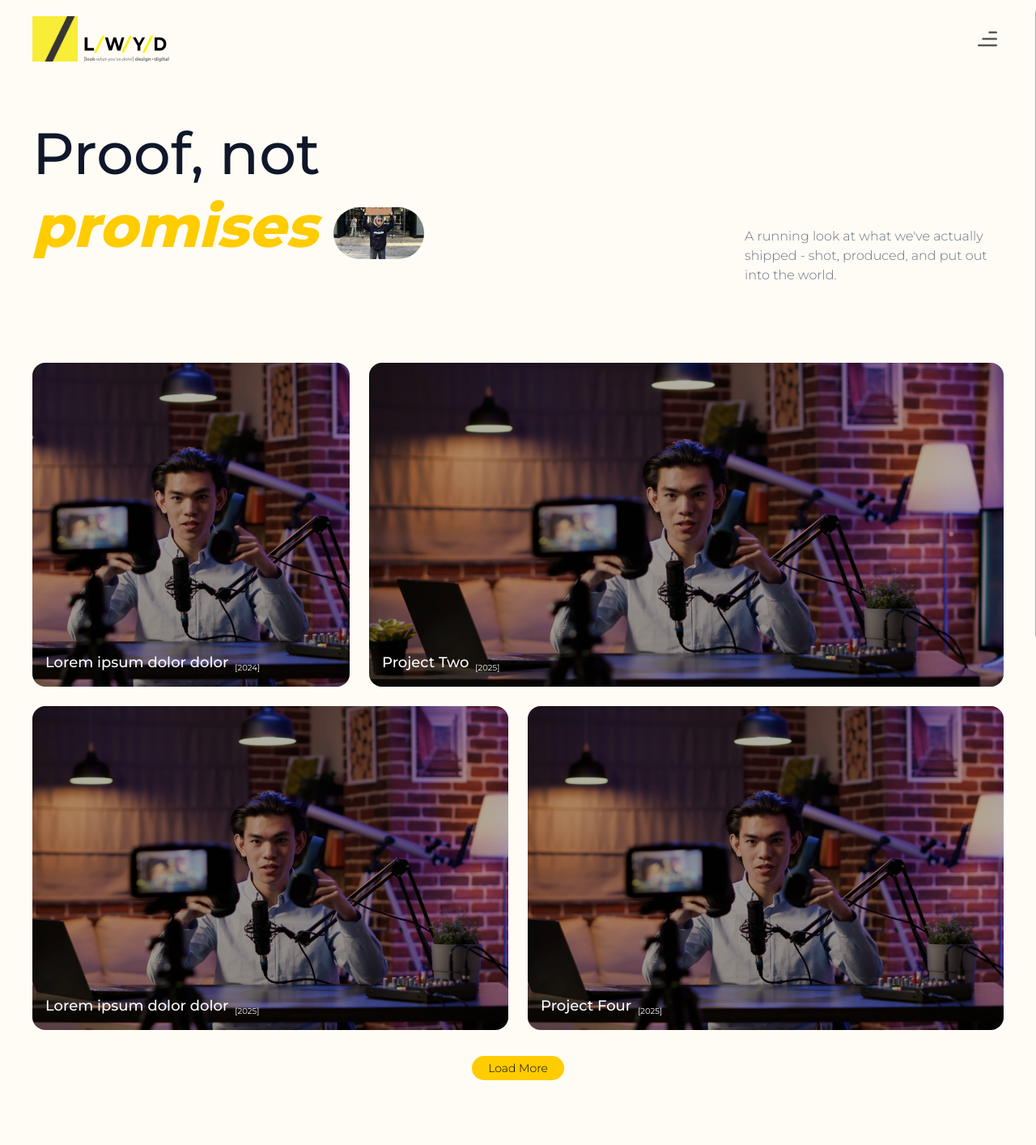
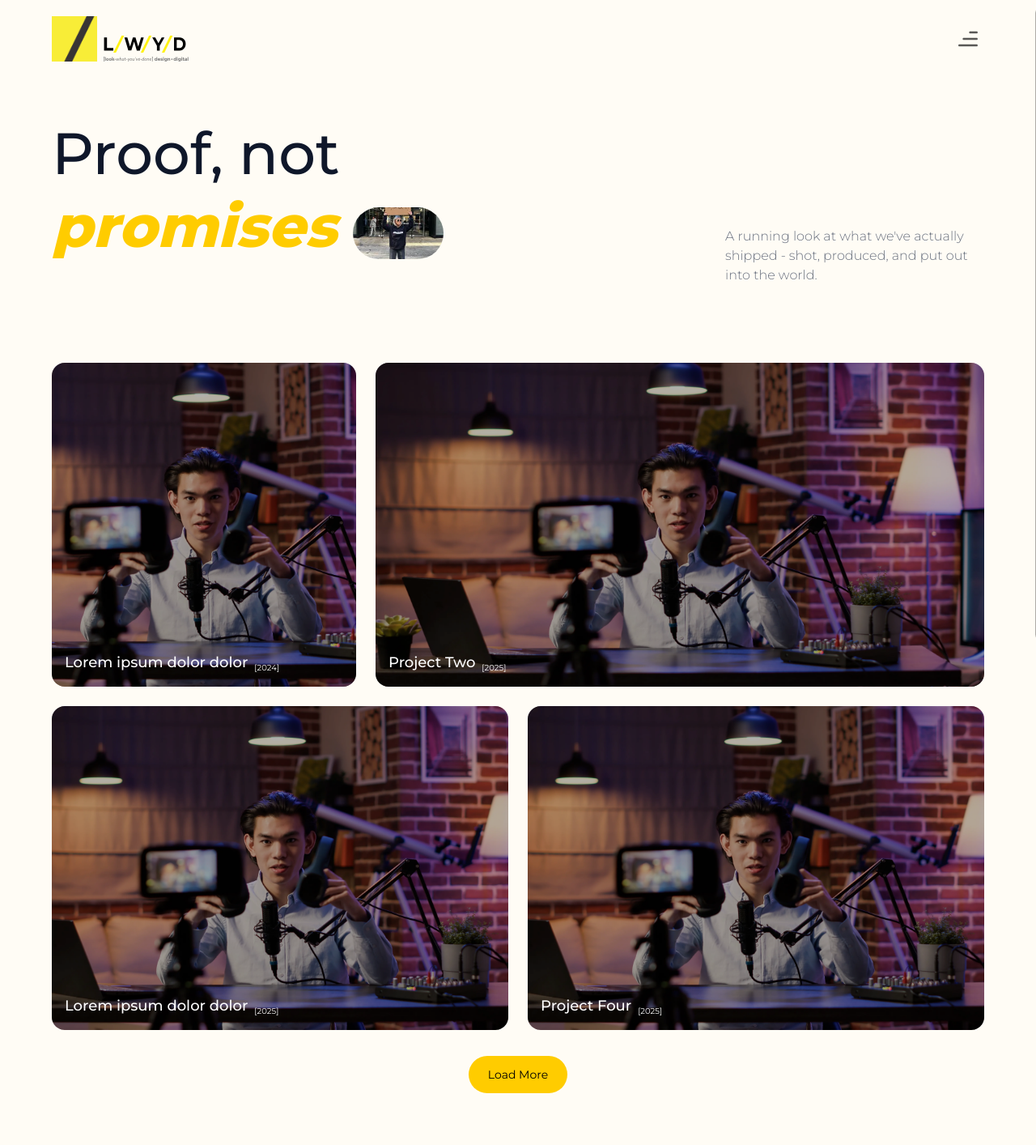
Before and after one commit to hashirrrelwyd/lwyd-ae, a React (Vite) app: page /work in a window 1280 px wide. Shown: the top 1414 px of the page at 81% size. Built offline with nearby package versions, Linux system fonts and the light colour scheme.

Commit message:
refactor: update padding and styles across components for improved layout consistency

```diff
--- a/src/components/About/Team.jsx
+++ b/src/components/About/Team.jsx
@@ -69,7 +69,7 @@ export default function Team() {
   };
 
   return (
-    <div ref={sectionRef} className="mx-1.5 mb-1.5 flex h-auto flex-col rounded-b-4xl bg-[#111111] px-6 py-10 text-white sm:h-screen md:px-10">
+    <div ref={sectionRef} className="mx-1.5 mb-1.5 flex h-auto flex-col rounded-b-4xl bg-[#111111] px-[calc(var(--side-padding)-6px)] py-10 text-white sm:h-screen">
       <h3 className="mb-8 text-[22px] font-[500] text-white">
         Meet <span className="text-lwyd-yellow font-[750] italic">Our</span>{" "}
         Team
--- a/src/components/About/WhatDrivesUs.jsx
+++ b/src/components/About/WhatDrivesUs.jsx
@@ -29,7 +29,7 @@ export default function WhatDrivesUs() {
   const sectionRef = useRef(null);
   useSectionTheme(sectionRef, "dark");
   return (
-    <div ref={sectionRef} className="bg-[#111111] mx-1.5 mt-1.5 px-[34px] py-12 rounded-t-4xl text-white">
+    <div ref={sectionRef} className="bg-[#111111] mx-1.5 mt-1.5 px-[calc(var(--side-padding)-6px)] py-12 rounded-t-4xl text-white">
       {/* Title */}
       <div className="flex">
         <h3 className="text-[22px] font-[500] text-white mb-8">
--- a/src/components/Career/OpenRoles.jsx
+++ b/src/components/Career/OpenRoles.jsx
@@ -16,7 +16,7 @@ export default function OpenRoles() {
 
   return (
     <section ref={sectionRef} className="relative h-screen w-full p-1.5">
-      <div className="relative flex h-full w-full flex-col rounded-b-4xl rounded-t-4xl bg-[#111111] px-[34px] py-12 text-white">
+      <div className="relative flex h-full w-full flex-col rounded-b-4xl rounded-t-4xl bg-[#111111] px-[calc(var(--side-padding)-6px)] py-12 text-white">
       <div className="flex shrink-0 justify-between pb-6">
         <div>
           <h3 className="text-[22px] font-[500] text-white mb-8">
--- a/src/components/Common/Header.jsx
+++ b/src/components/Common/Header.jsx
@@ -83,8 +83,8 @@ export default function Header() {
         {/* Inner bar: becomes rounded + blurred when scrolled */}
         <div
           className={[
-            "pointer-events-auto mx-4 mt-3 w-full",
-            "flex items-center justify-between px-6 py-3 md:py-2",
+            "pointer-events-auto mx-1 md:mx-4 mt-3 w-full",
+            "flex items-center justify-between px-[calc(var(--side-padding)-4px)] md:px-[calc(var(--side-padding)-1rem)] py-3 md:py-2",
             "transition-all duration-300",
             scrolled
               ? "rounded-full bg-white/10 backdrop-blur-3xl shadow-sm"
--- a/src/components/Common/LogosMarquee.jsx
+++ b/src/components/Common/LogosMarquee.jsx
@@ -13,7 +13,7 @@ export default function LogosMarquee() {
     const fade = 300; // px fade on both ends
   return (
     <div
-      className="relative overflow-hidden py-12"
+      className="relative overflow-hidden py-16"
       style={{
         maskImage: `linear-gradient(to right, transparent, black ${fade}px, black calc(100% - ${fade}px), transparent)`,
         WebkitMaskImage: `linear-gradient(to right, transparent, black ${fade}px, black calc(100% - ${fade}px), transparent)`,
@@ -27,7 +27,7 @@ export default function LogosMarquee() {
                 key={`${loopIdx}-${i}`}
                 src={`/icons/logo-1.png`}
                 alt={l.alt}
-                className="h-4.5 w-auto opacity-80"
+                className="h-6 w-auto opacity-80"
               />
             ))
           )}
--- a/src/components/Common/WorkSection.jsx
+++ b/src/components/Common/WorkSection.jsx
@@ -122,8 +122,8 @@ export default function WorkSection({ connected = false }) {
                     <h3
                       className={`leading-snug transition-all duration-500 ${
                         i === currentIndex
-                          ? "text-[22px] font-bold italic text-white md:text-[28px]"
-                          : "text-[22px] font-normal text-[#7D7D7D] md:text-[28px]"
+                          ? "text-[22px] font-bold italic text-white md:text-[32px]"
+                          : "text-[22px] font-normal text-[#7D7D7D] md:text-[32px]"
                       }`}
                     >
                       {work.title}
--- a/src/components/Home/HeroSection.jsx
+++ b/src/components/Home/HeroSection.jsx
@@ -15,17 +15,17 @@ export default function HeroSection() {
         <div className="absolute inset-0 bg-black/20 rounded-2xl"></div>
         <div className="absolute inset-0 flex items-end justify-between py-6 section-padding">
           <div>
-            <p className="text-[36px] sm:text-[68px] text-white font-[300]">
+            <p className="text-[36px] sm:text-[68px] text-white font-[300] leading-[1.3]">
               The agency{" "}
-              <span className="text-lwyd-yellow font-[600] italic">built</span>{" "}
+              <span className="text-lwyd-yellow font-[700] italic">built</span>{" "}
               for the <br /> way people{" "}
-              <span className="text-lwyd-yellow font-[600] italic">
+              <span className="text-lwyd-yellow font-[700] italic">
                 actually drink
               </span>
             </p>
           </div>
           <div>
-            <p className="text-white/80 text-lg font-[300] w-96">
+            <p className="text-white/80 text-[18px] font-[300] w-96 leading-[1.7]">
               LWYD is a creative and digital agency for the alco-bev space, working out of Bengaluru and Gurugram.
             </p>
           </div>
--- a/src/components/Service/WhyChooseUs.jsx
+++ b/src/components/Service/WhyChooseUs.jsx
@@ -33,7 +33,7 @@ export default function WhyChooseUs() {
   const sectionRef = useRef(null);
   useSectionTheme(sectionRef, "dark");
   return (
-    <div ref={sectionRef} className="bg-[#111111] mx-1.5 mt-1.5 px-[34px] py-12 rounded-4xl text-white">
+    <div ref={sectionRef} className="bg-[#111111] mx-1.5 mt-1.5 px-[calc(var(--side-padding)-6px)] py-12 rounded-4xl text-white">
       {/* Title */}
       <div className="flex">
         <h3 className="text-[22px] font-[500] text-white mb-8">
--- a/src/components/ui/Button.jsx
+++ b/src/components/ui/Button.jsx
@@ -2,7 +2,7 @@ export default function Button({ title, onClick }) {
   return (
     <button
       onClick={onClick}
-      className="relative rounded-4xl text-sm font-light hover:rounded-lg bg-lwyd-yellow px-5 py-2 text-black cursor-pointer transition-all duration-700 ease-in-out group"
+      className="relative rounded-4xl text-sm font-[400] hover:rounded-lg bg-lwyd-yellow px-6 py-4 text-black cursor-pointer transition-all duration-700 ease-in-out group"
     >
       {/* Text wrapper (clipping only text, not button) */}
       <span className="relative flex h-[1em] overflow-hidden items-center justify-center">
--- a/src/index.css
+++ b/src/index.css
@@ -5,13 +5,21 @@ body {
   background-color: #FFFCF5;
 }
 .section-padding {
-  padding-left: 2.5rem;
-  padding-right: 2.5rem;
+  padding-left: var(--side-padding);
+  padding-right: var(--side-padding);
   box-sizing: border-box;
 }
 
 :root {
   --lwyd-yellow: #ffcc00;
+  /* page side padding — change here to adjust every page */
+  --side-padding: 1.25rem;
+}
+
+@media (min-width: 768px) {
+  :root {
+    --side-padding: 4rem;
+  }
 }
 
 .text-lwyd-yellow {
```
Also changed, not shown: src/components/Home/AboutSection.jsx (+7 -7 lines).
